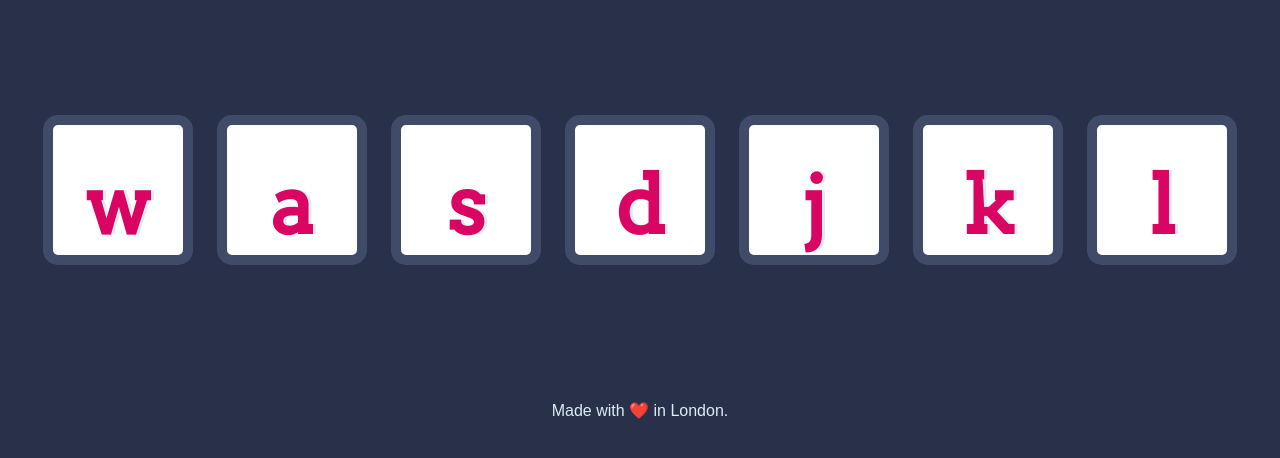
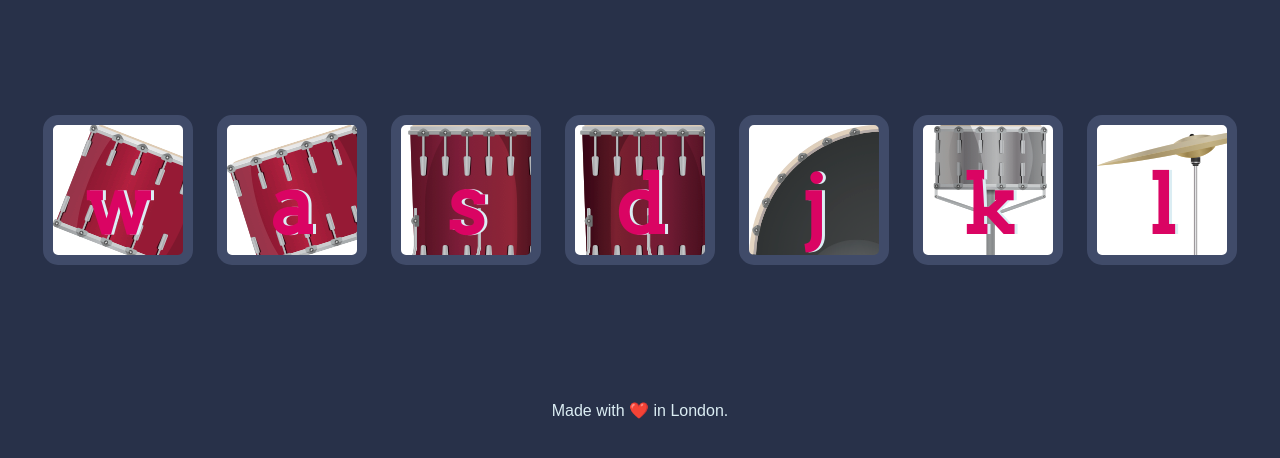
Before and after one commit to jdlambright/drumkit, a plain HTML site: page index.html in a window 1280 px wide. Shown: the part 174-632 px from the top of the page. Drawn offline with Linux system fonts and the light colour scheme.

Commit message:
added drum images

```diff
--- a/index.js
+++ b/index.js
@@ -9,8 +9,9 @@ var numDrumBtn = document.querySelectorAll(".drum").length;
 for (var i = 0; i<numDrumBtn; i++) {
 
   document.querySelectorAll(".drum")[i].addEventListener("click", function () {
-    alert("I got clicked!!");
 
+      var audio = new Audio("sounds/tom-1.mp3");
+      audio.play();
   });
 
 }
--- a/styles.css
+++ b/styles.css
@@ -17,31 +17,31 @@ footer {
 }
 
 .w {
-
+  background-image: url("images/tom1.png");
 }
 
 .a {
-
+  background-image: url("images/tom2.png");
 }
 
 .s {
-
+  background-image: url("images/tom3.png");
 }
 
 .d {
-
+  background-image: url("images/tom4.png");
 }
 
 .j {
-
+  background-image: url("images/kick.png");
 }
 
 .k {
-
+  background-image: url("images/snare.png");
 }
 
 .l {
-
+  background-image: url("images/crash.png");
 }
 
 .set {
```
